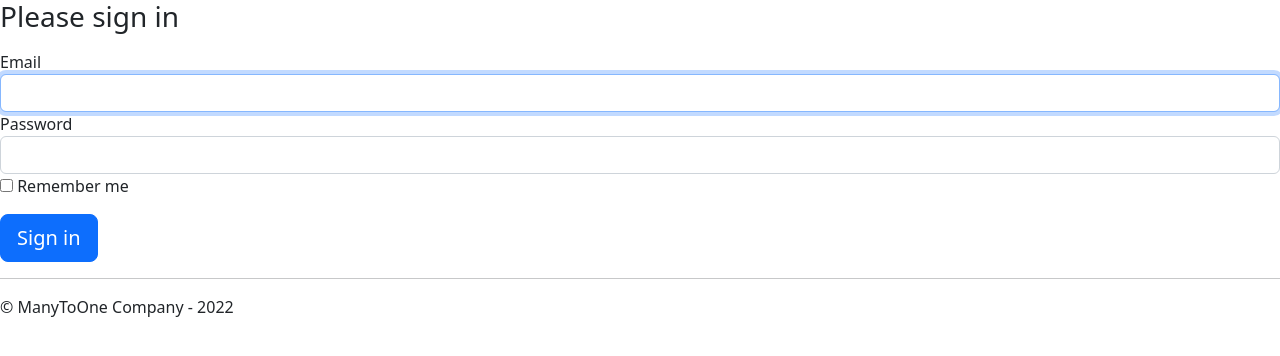
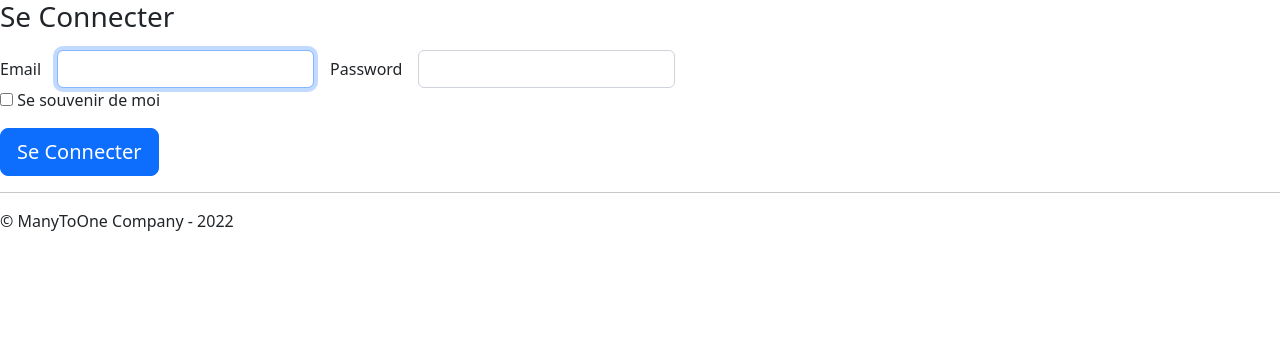
Before and after one commit to SamuelRegnier/sortir, a Symfony app: template templates/security/login.html.twig in a window 1280 px wide. Shown: the top 356 px of the page. Run offline with Twig, Linux system fonts and the light colour scheme; the template is opened without the code that fills it, so the values that code supplies are empty; some libraries are stand-ins or nearby versions.

Commit message:
Maj se connecter Maj vitrine

```diff
--- a/templates/accueil/index.html.twig
+++ b/templates/accueil/index.html.twig
@@ -1,6 +1,6 @@
 {% extends 'base.html.twig' %}
 
-{% block title %}{{parent()}}|Accueil{% endblock %}
+{% block title %}{{parent()}} | Accueil{% endblock %}
 
 
 {% block body %}
--- a/templates/security/login.html.twig
+++ b/templates/security/login.html.twig
@@ -13,27 +13,32 @@
             You are logged in as {{ app.user.userIdentifier }}, <a href="{{ path('app_logout') }}">Logout</a>
         </div>
     {% endif %}
-
-    <h1 class="h3 mb-3 font-weight-normal">Please sign in</h1>
-    <label for="inputEmail">Email</label>
-    <input type="email" value="{{ last_username }}" name="email" id="inputEmail" class="form-control" autocomplete="email" required autofocus>
-    <label for="inputPassword">Password</label>
-    <input type="password" name="password" id="inputPassword" class="form-control" autocomplete="current-password" required>
-
-    <input type="hidden" name="_csrf_token"
-           value="{{ csrf_token('authenticate') }}"
-    >
-
+    <h1 class="h3 mb-3 font-weight-normal">Se Connecter</h1>
+        <div class="row g-3 align-items-center">
+            <div class="col-auto">
+                <label for="inputEmail">Email</label>
+            </div>
+            <div class="col-auto">
+                <input type="email" value="{{ last_username }}" name="email" id="inputEmail" class="form-control" autocomplete="email" required autofocus>
+            </div>
+            <div class="col-auto">
+                <label for="inputPassword">Password</label>
+            </div>
+            <div class="col-auto">
+                <input type="password" name="password" id="inputPassword" class="form-control" autocomplete="current-password" required>
+            </div>
+        </div>
+            <input type="hidden" name="_csrf_token"
+                value="{{ csrf_token('authenticate') }}">
 
         <div class="checkbox mb-3">
             <label>
-                <input type="checkbox" name="_remember_me"> Remember me
+                <input type="checkbox" name="_remember_me"> Se souvenir de moi
             </label>
         </div>
 
-
     <button class="btn btn-lg btn-primary" type="submit">
-        Sign in
+        Se Connecter
     </button>
 </form>
 {% endblock %}
--- a/templates/vitrine/vitrine.html.twig
+++ b/templates/vitrine/vitrine.html.twig
@@ -7,7 +7,7 @@
                 <a href="https://www.eni-ecole.fr/" target="_blank"><img class="imageVitrine" src="{{ asset('image/ENIEcole.jpg') }}" alt="Activités" title="Site Web"></a>
             </div>
             <div class="divIndividuelle">
-                <a href="{{ asset('image/Sarah2.gif') }}" target="_blank"><img class="imageVitrine" src="{{ asset('image/Sarah2.gif') }}" alt="Activités"></a>
+                <a href="{{ asset('image/marion.gif') }}" target="_blank"><img class="imageVitrine" src="{{ asset('image/Sarah2.gif') }}" alt="Activités"></a>
             </div>
             <div class="divIndividuelle">
                 <a href="{{ asset('image/Vitrine_TSA.jpg') }}" target="_blank"><img class="imageVitrine" src="{{ asset('image/Vitrine_TSA.jpg') }}" alt="Activités"></a>
@@ -38,7 +38,7 @@
                 <a href="{{ asset('image/157978.gif') }}" target="_blank"><img class="imageVitrine" src="{{ asset('image/157978.gif') }}" alt="Activités"></a>
             </div>
             <div class="divIndividuelle">
-                <a href="{{ asset('image/sarah.gif.gif') }}" target="_blank"><img class="imageVitrine" src="{{ asset('image/sarah.gif.gif') }}" alt="Activités"></a>
+                <a href="{{ asset('image/eh!.jpg') }}" target="_blank"><img class="imageVitrine" src="{{ asset('image/sarah.gif.gif') }}" alt="Activités"></a>
             </div>
             <div class="divIndividuelle">
                 <a href="https://fr-fr.facebook.com/EniEcoleInformatique/" target="_blank"><img class="imageVitrine" src="{{ asset('image/ENIEcole.jpg') }}" alt="Activités" title="Facebook"></a>
```
Also changed, not shown: public/image/eh!.jpg (added), public/image/marion.gif (added).
